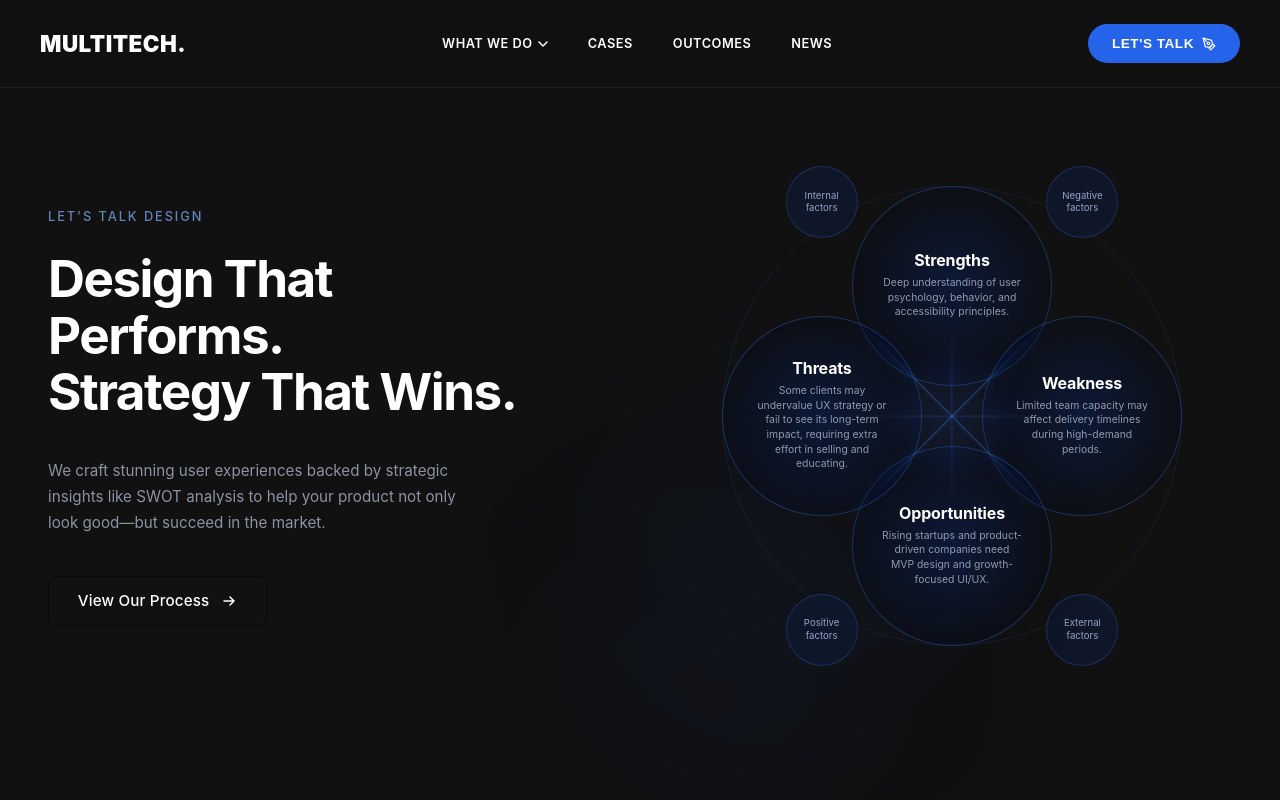
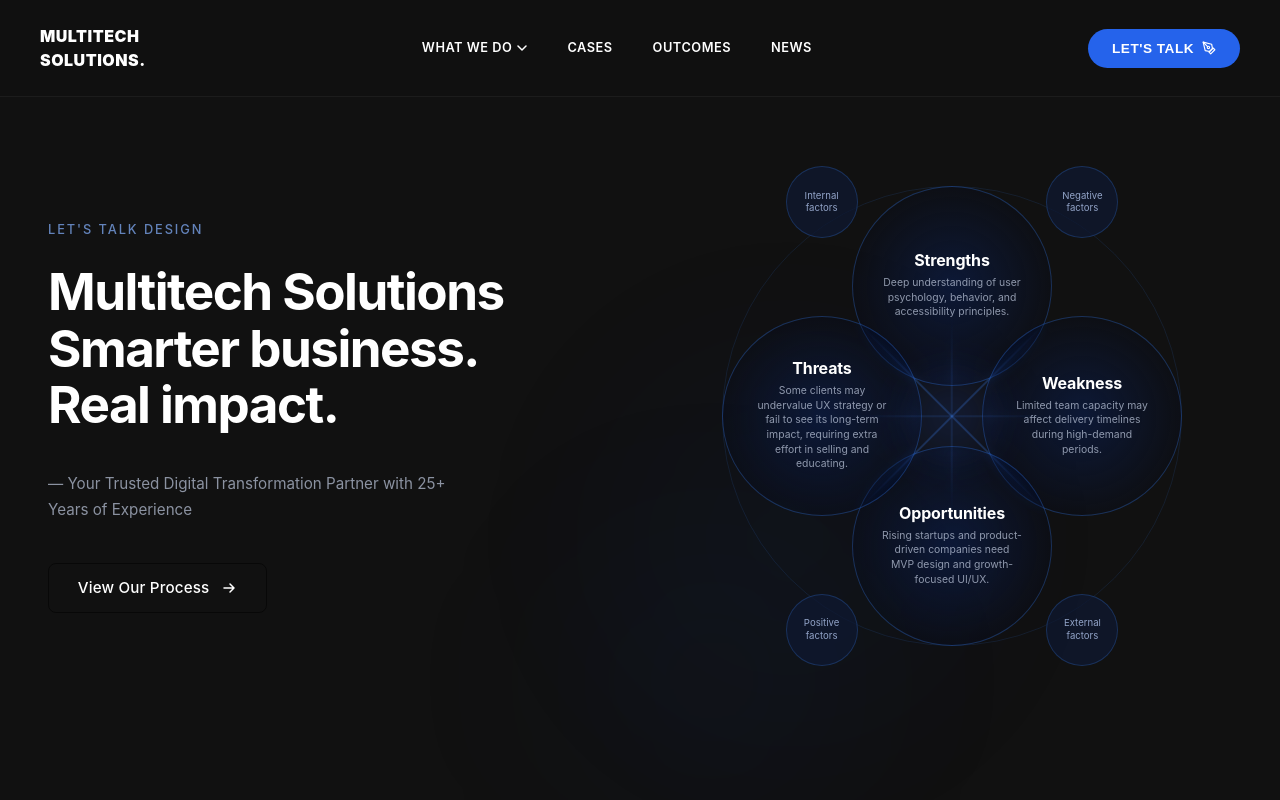
Before and after one commit to vicky34D/MultitechSolutions.github.io, a React (Vite) app: page / in a window 1280 px wide. Shown: the top 800 px of the page. Built offline with nearby package versions, Linux system fonts and the light colour scheme.

Commit message:
Update hero text and header logo layout

```diff
--- a/src/components/Header.jsx
+++ b/src/components/Header.jsx
@@ -28,7 +28,7 @@ const Header = () => {
         <div>
           <Link to="/" style={{
             fontWeight: '900',
-            fontSize: '1.4rem',
+            fontSize: '1rem',
             letterSpacing: '0.5px',
             color: '#FFFFFF',
             textDecoration: 'none',
@@ -36,7 +36,9 @@ const Header = () => {
             alignItems: 'center',
             textTransform: 'uppercase'
           }}>
-            Multitech.
+            Multitech
+            <br />
+            Solutions.
           </Link>
         </div>
 
--- a/src/components/Hero.jsx
+++ b/src/components/Hero.jsx
@@ -206,8 +206,8 @@ const Hero = () => {
                             marginBottom: '1.5rem',
                             maxWidth: '500px',
                         }}>
-                            Design That Performs.<br />
-                            Strategy That Wins.
+                            Multitech Solutions<br />
+                            Smarter business. Real impact.
                         </h1>
 
                         <p style={{
@@ -218,7 +218,7 @@ const Hero = () => {
                             marginBottom: '2.5rem',
                             fontWeight: '400',
                         }}>
-                            We craft stunning user experiences backed by strategic insights like SWOT analysis to help your product not only look good—but succeed in the market.
+                            — Your Trusted Digital Transformation Partner with 25+ Years of Experience
                         </p>
 
                         <button className="hero-cta-btn">
```
